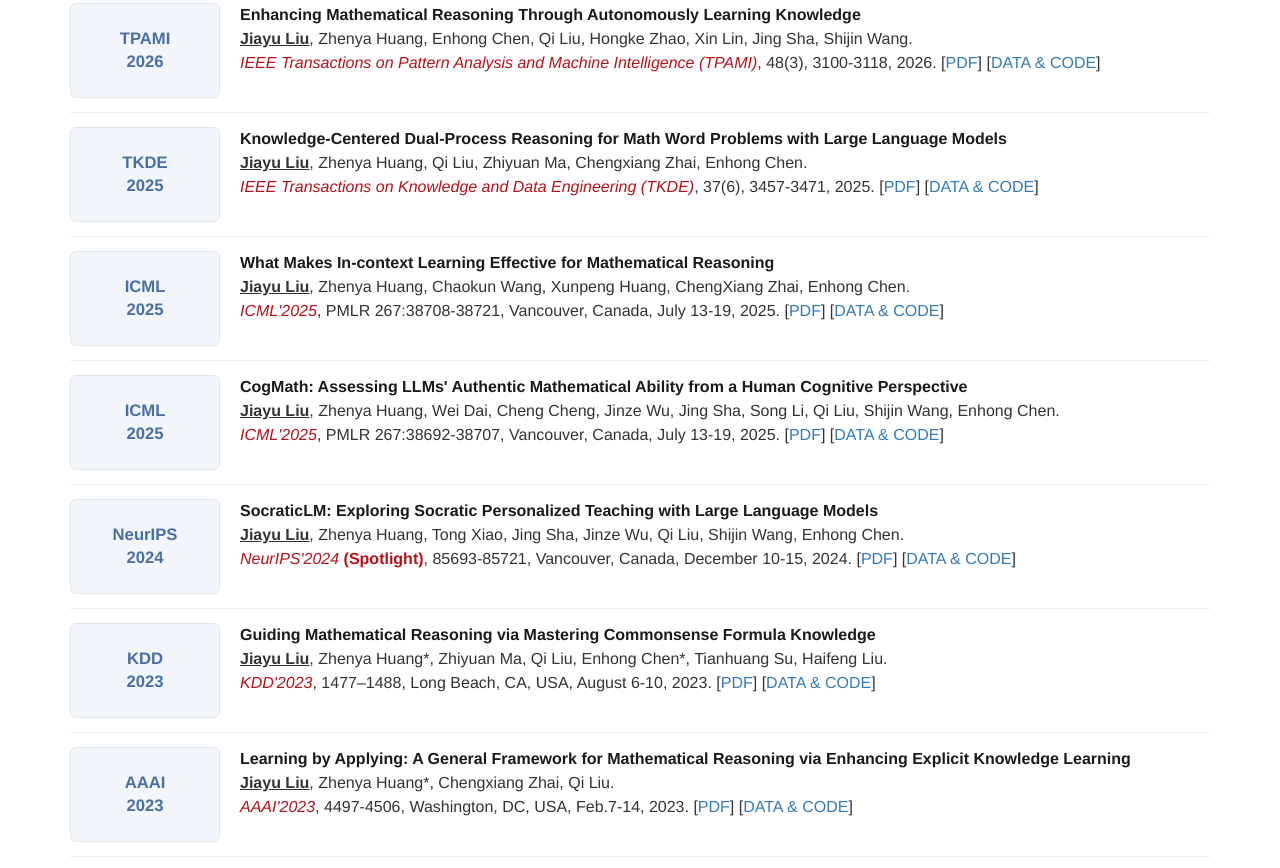
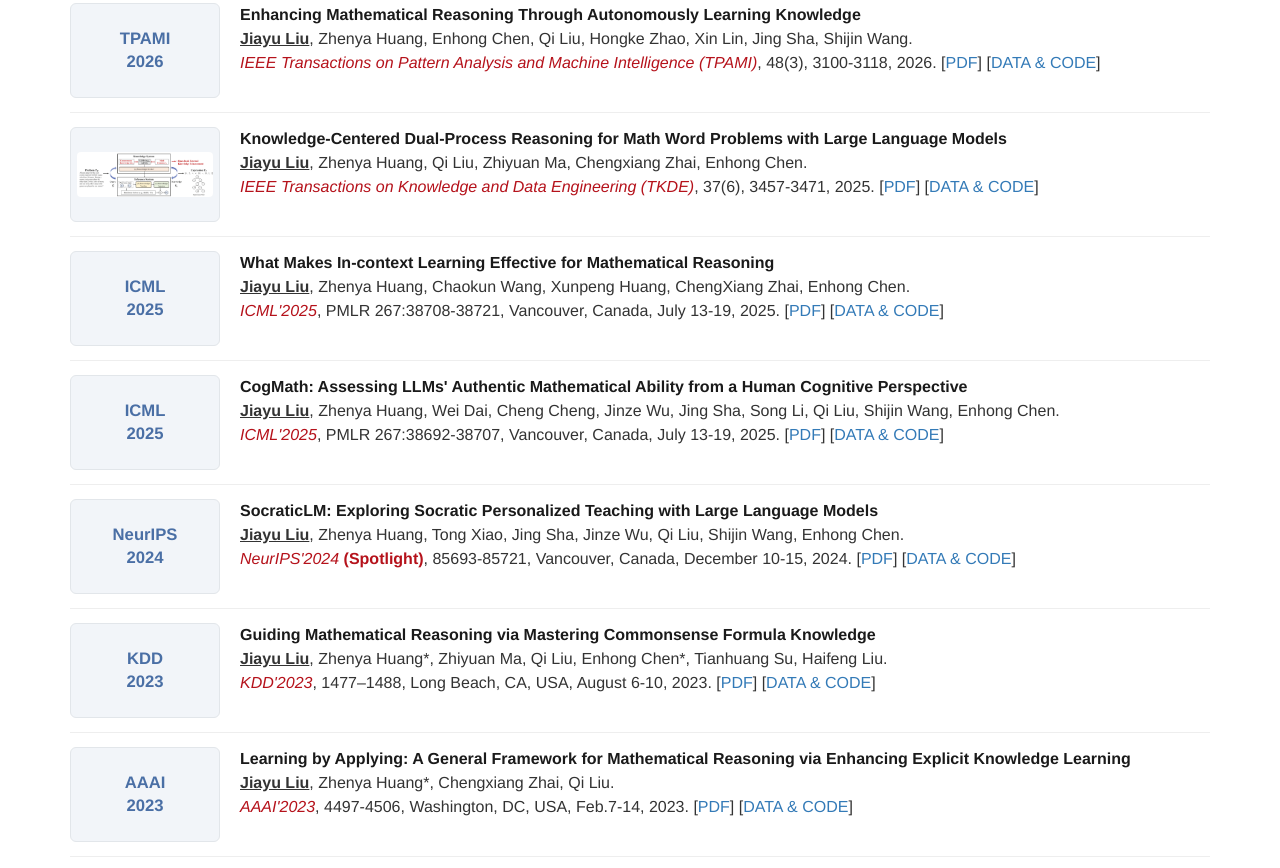
Before and after one commit to jyliu-ai/jyliu-ai.github.io, a plain HTML site: page index.html in a window 1280 px wide. Shown: the part 1054-1922 px from the top of the page. Drawn offline with Linux system fonts and the light colour scheme.

Commit message:
Add files via upload

```diff
--- a/index.html
+++ b/index.html
@@ -172,7 +172,7 @@
   </div>
 
   <div class="pub-item">
-    <div class="pub-thumb">TKDE<br>2025</div>
+    <div class="pub-thumb"><img src="./files/pictures/JiayuLiu-TKDE2025.png"></div>
     <div class="pub-detail">
       <span class="pub-title">Knowledge-Centered Dual-Process Reasoning for Math Word Problems with Large Language Models</span><br>
       <span class="me">Jiayu Liu</span>, Zhenya Huang, Qi Liu, Zhiyuan Ma, Chengxiang Zhai, Enhong Chen.<br>
```
